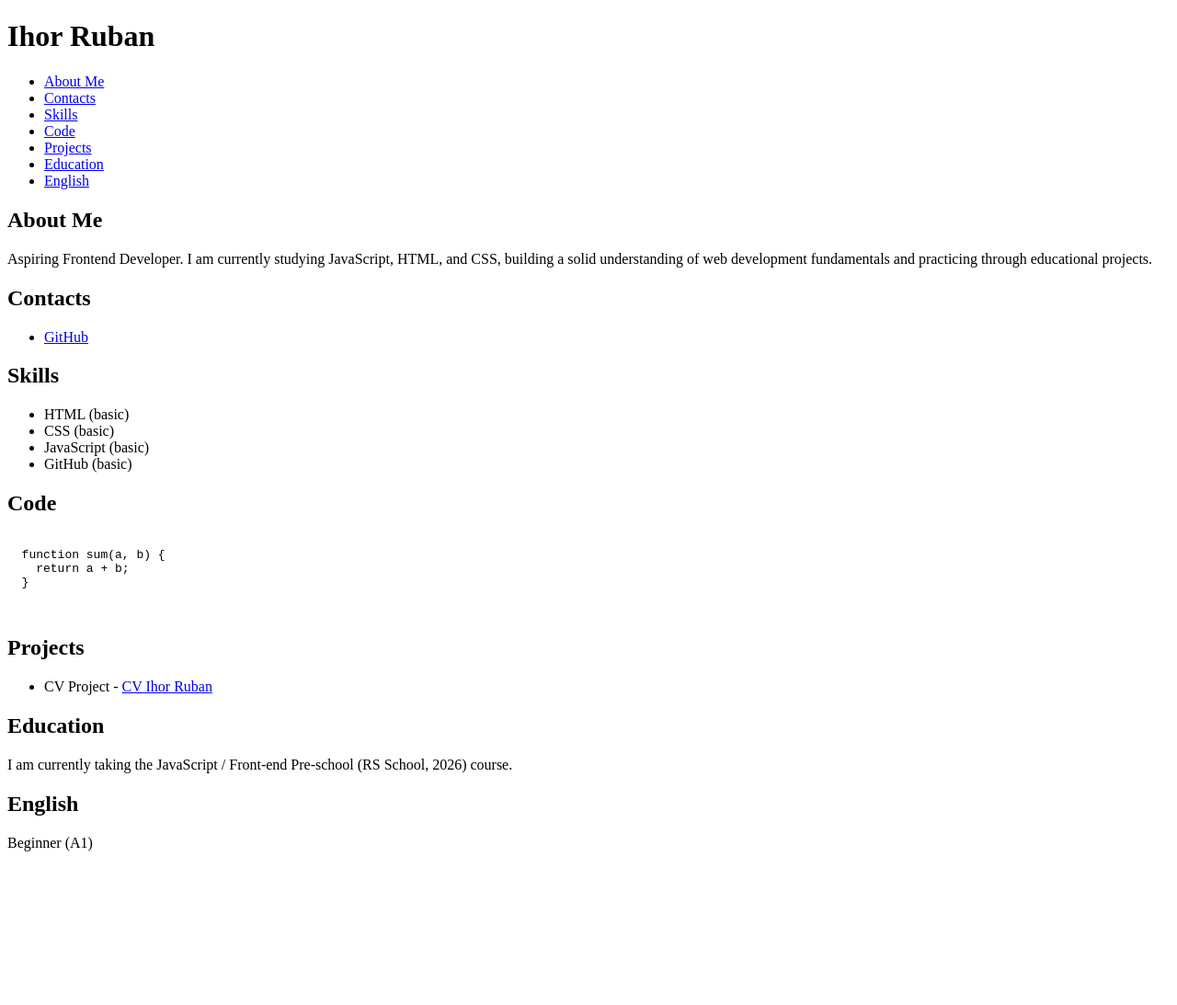
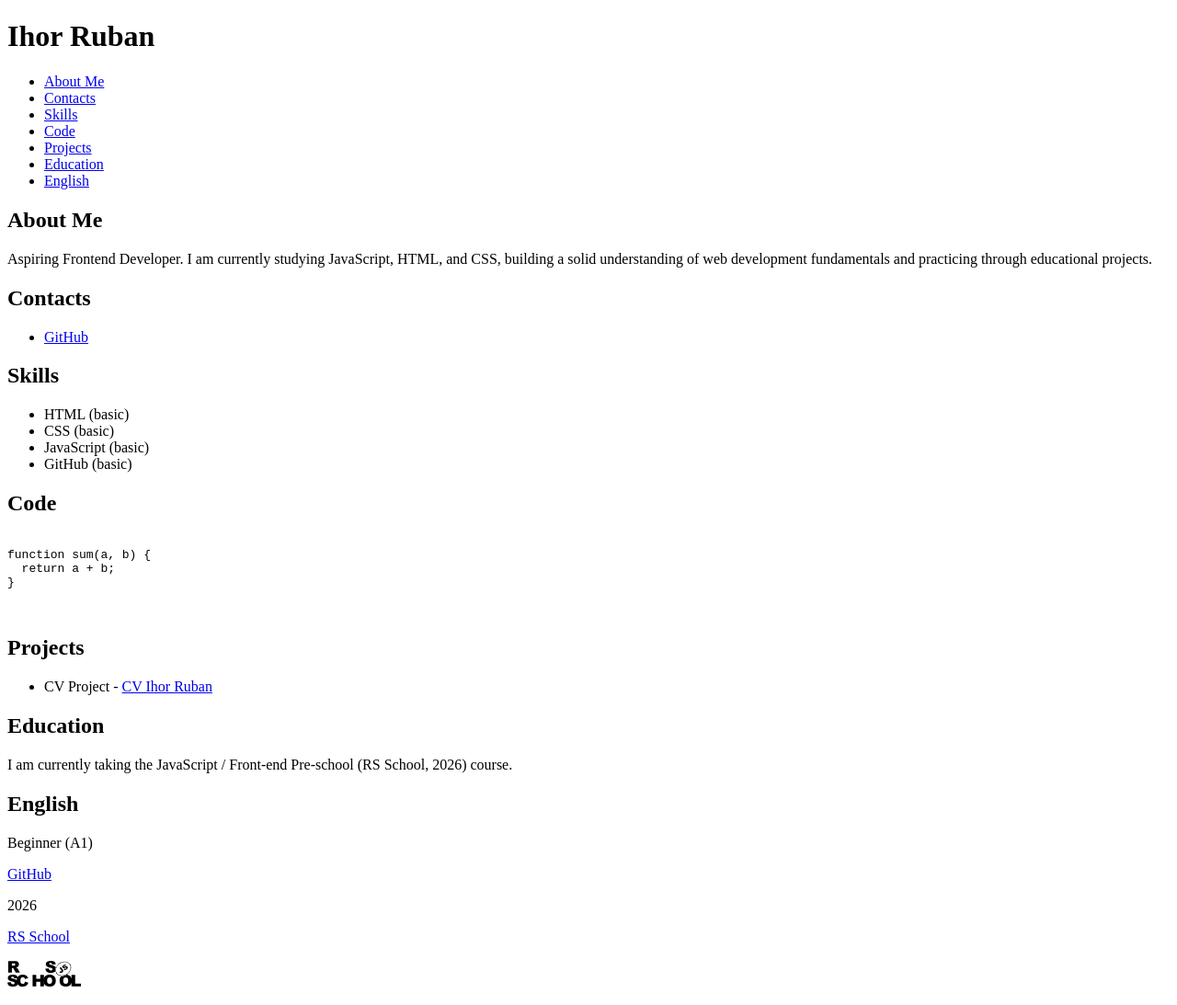
Before and after one commit to IgorRuban/rsschool-cv, a plain HTML site: page index.html in a window 1280 px wide. Shown: the whole page at 92% size. Before the commit the page ends 942 px from the top, so only its background shows below. Drawn offline with Linux system fonts and the light colour scheme.

Commit message:
feat: add footer with GitHub link, course link and logo

```diff
--- a/index.html
+++ b/index.html
@@ -56,9 +56,9 @@
         <h2>Code</h2>
         <pre>
           <code>
-  function sum(a, b) {
-    return a + b;
-  }
+function sum(a, b) {
+  return a + b;
+}
           </code>
         </pre>
       </section>
@@ -68,7 +68,9 @@
         <ul>
           <li>
             CV Project -
-            <a href="https://IgorRuban.github.io/rsschool-cv/cv">CV Ihor Ruban</a>
+            <a href="https://IgorRuban.github.io/rsschool-cv/cv"
+              >CV Ihor Ruban</a
+            >
           </li>
         </ul>
       </section>
@@ -87,6 +89,20 @@
       </section>
     </main>
 
-    <footer></footer>
+    <footer>
+      <p>
+        <a href="https://github.com/IgorRuban">GitHub</a>
+      </p>
+
+      <p>2026</p>
+
+      <p>
+        <a href="https://rs.school/courses/javascript-preschool-ru">RS School</a>
+      </p>
+
+      <p>
+        <img src="./assets/rs-school-logo.svg" alt="RS School Logo" width="80" />
+      </p>
+    </footer>
   </body>
 </html>
```
Also changed, not shown: assets/avatar.png (renamed from avatar.png), assets/rs-school-logo.svg (added).
